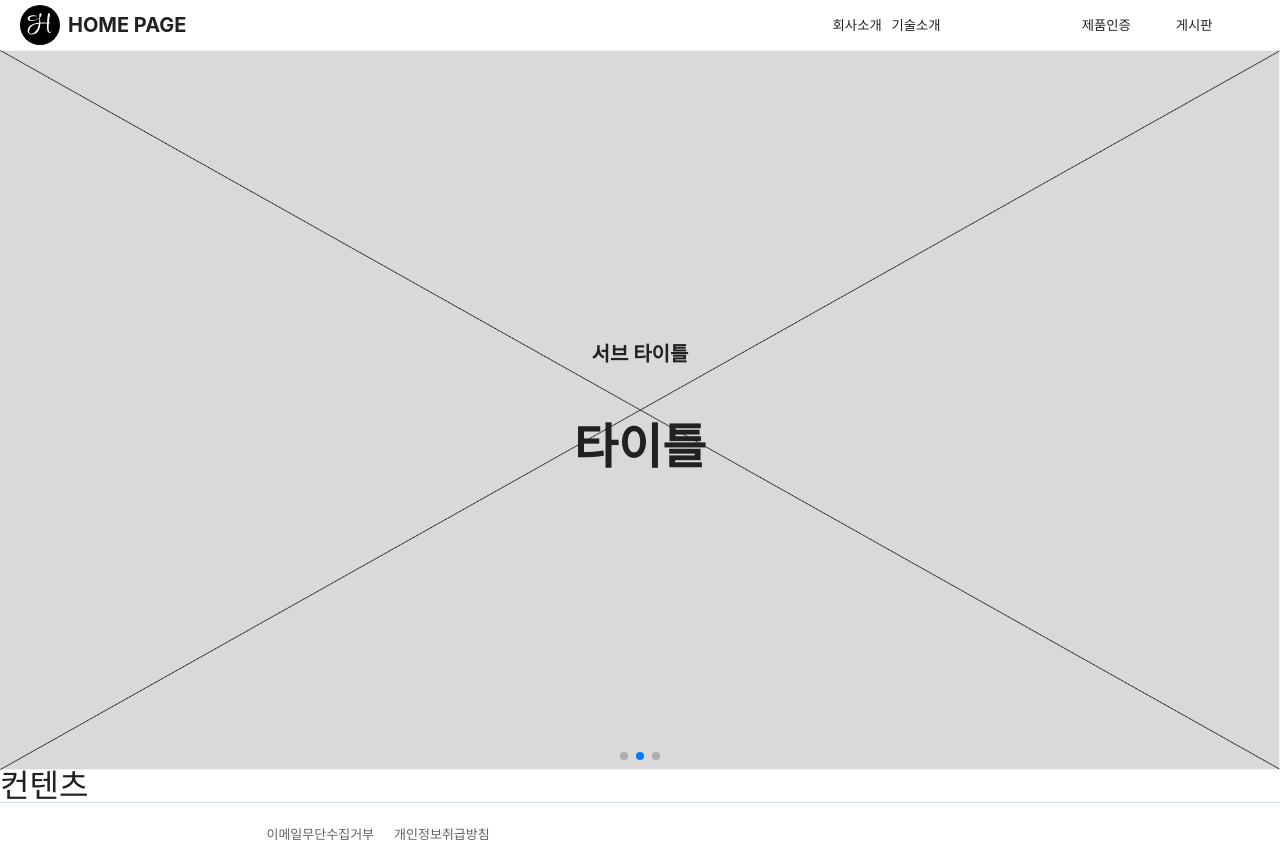
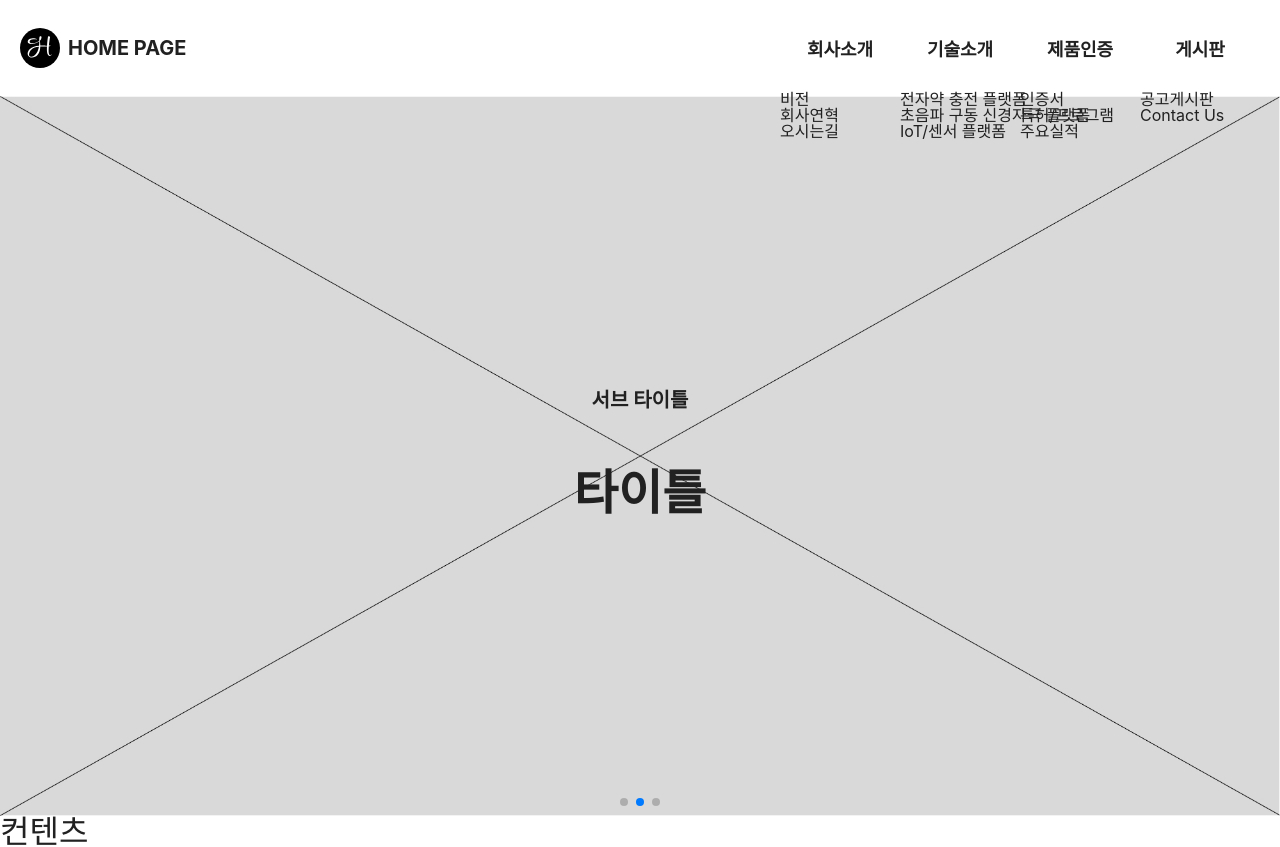
Before and after one commit to WebKBS/homepage-template, a Next.js app: page / in a window 1280 px wide. Shown: the top 847 px of the page. Built offline with nearby package versions, Linux system fonts and the light colour scheme.

Commit message:
모바일 사이드메뉴 완료

```diff
--- a/src/components/navigator/Navi.module.css
+++ b/src/components/navigator/Navi.module.css
@@ -11,7 +11,7 @@
         display: flex;
     }
 
-  .list > li > a {
+    .link {
         display: block;
         padding: 30px 10px;
         min-width: 120px;
@@ -20,3 +20,7 @@
         font-size: 18px;
     }
 }
+
+.subList {
+    position: absolute;
+}
--- a/src/components/navigator/Navi.tsx
+++ b/src/components/navigator/Navi.tsx
@@ -1,14 +1,32 @@
 import styles from './Navi.module.css';
 import SideMenuButton from '@/components/ui/Side-menu-button';
-import NaviItem from './NaviItem';
+import {menuItems} from "@/data/navigation";
+import Link from "next/link";
 
 function Navi() {
     return (
         <>
-      <SideMenuButton />
+            <SideMenuButton/>
             <nav className={styles.gnb}>
                 <ul className={styles.list}>
-          <NaviItem />
+                    {menuItems.map((menuItem, index) => (
+                        <li key={index}>
+                            <div>
+                                <button type="button" className={styles.link}>
+                                    {menuItem.title}
+                                </button>
+                            </div>
+                            <ul className={styles.subList}>
+                                {menuItem.links.map((link, linkIndex) => (
+                                    <li key={linkIndex}>
+                                        <Link href={link.href}>
+                                            {link.text}
+                                        </Link>
+                                    </li>
+                                ))}
+                            </ul>
+                        </li>
+                    ))}
                 </ul>
             </nav>
         </>
--- a/src/components/navigator/NaviItem.module.css
+++ b/src/components/navigator/NaviItem.module.css
@@ -1,3 +1,7 @@
+
+.item {
+    padding: 0 30px;
+}
 
 .open {
     background: #F3F3F3;
@@ -10,8 +14,15 @@
 }
 
 .close {
-    padding: 13px 0;
+    background: #F3F3F3;
+    border-bottom: 1px solid #CFD8DC;
+    overflow: hidden;
+    transition: all 0.3s;
+    padding: 16px 0;
     visibility: visible;
     height: auto;
     opacity: 1;
+    display: flex;
+    gap: 8px;
+    flex-direction: column;
 }
--- a/src/components/navigator/NaviItem.tsx
+++ b/src/components/navigator/NaviItem.tsx
@@ -32,7 +32,7 @@ function NaviItem({onClick}: { onClick?: () => void }) {
                     </div>
                     <ul className={openIndex === index ? styles.close : styles.open}>
                         {menuItem.links.map((link, linkIndex) => (
-                            <li key={linkIndex}>
+                            <li key={linkIndex} className={styles.item}>
                                 <Link href={link.href} onClick={onClick}>
                                     {link.text}
                                 </Link>
--- a/src/components/navigator/SideMenu.module.css
+++ b/src/components/navigator/SideMenu.module.css
@@ -32,16 +32,11 @@
     padding: 13px 20px;
 }
 
-.menuList > li > ul li {
-    display: flex;
-    gap: 6px;
-    flex-direction: column;
-    padding: 0 30px;
-}
 
 .menuList > li > ul li a {
-    font-size: 15px;
+    font-size: 14px;
     line-height: 170%;
+    font-weight: 600;
 }
 
 @media screen and (min-width: 768px) {
```
Lines whose indentation alone changed are shown as unchanged.
